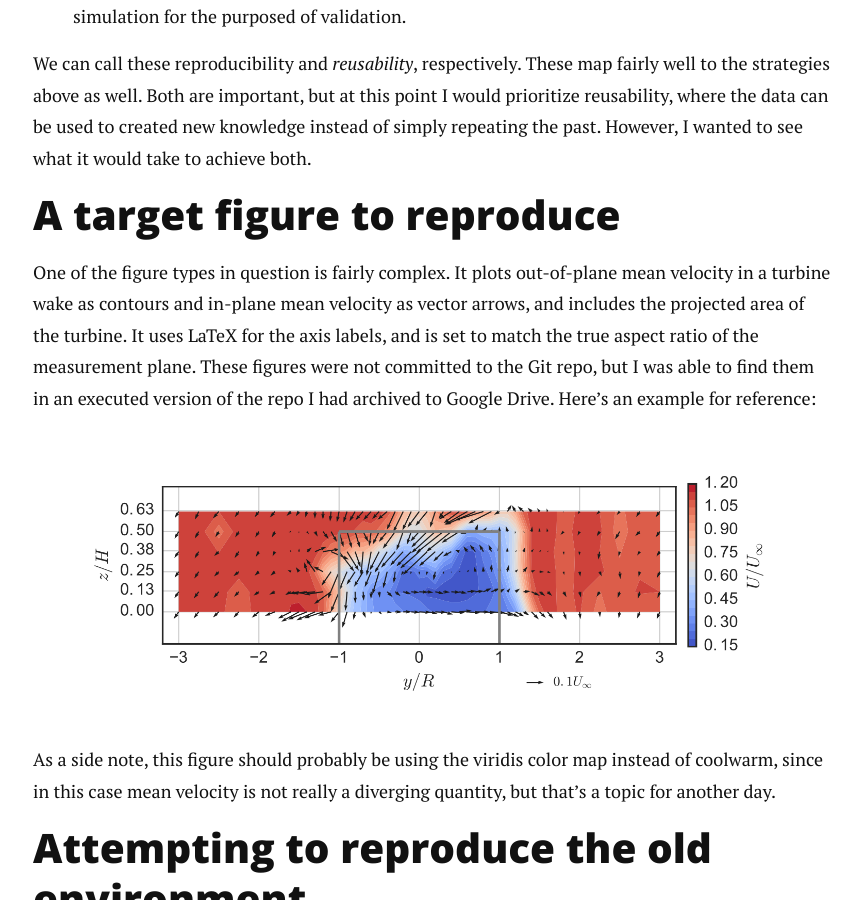
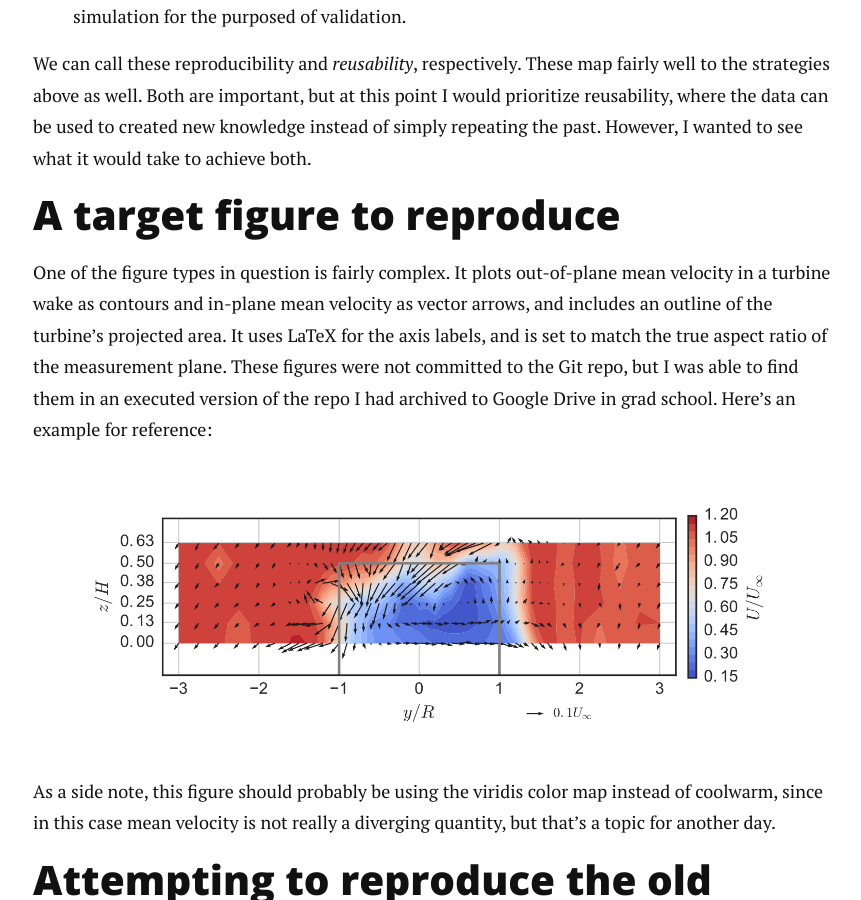
Before and after one commit to petebachant/petebachant.github.io, a Jekyll site: the page built from _posts/2024-12-03-failed-to-repro.markdown, in a window 1280 px wide and 900 px high, scrolled down 3285 px. Shown: the whole window, without its empty margins (207-1068 px from the left). Built offline with Jekyll 4.4.1, drawn with Linux system fonts in a browser that asks for light colours; nearby versions of some CDN libraries; comment, search, counter and statistics services are not loaded; some of the changed text lies outside the part shown.

Commit message:
Edits to repro fail post

```diff
--- a/_posts/2024-12-03-failed-to-repro.markdown
+++ b/_posts/2024-12-03-failed-to-repro.markdown
@@ -84,12 +84,12 @@
 One of the figure types in question is fairly complex.
 It plots out-of-plane mean velocity in a turbine wake as contours
 and in-plane mean velocity as vector arrows,
-and includes the projected area of the turbine.
+and includes an outline of the turbine's projected area.
 It uses LaTeX for the axis labels, and is set to match the true aspect
 ratio of the measurement plane.
 These figures were not committed to the Git repo,
 but I was able to find them in an executed version of the repo I had archived
-to Google Drive.
+to Google Drive in grad school.
 Here's an example for reference:
 
 ![Reference figure.](/images/repro-fail/ref-figure.png)
```
Also changed, not shown: other parts of _posts/2024-12-03-failed-to-repro.markdown (+4 -4 lines).
